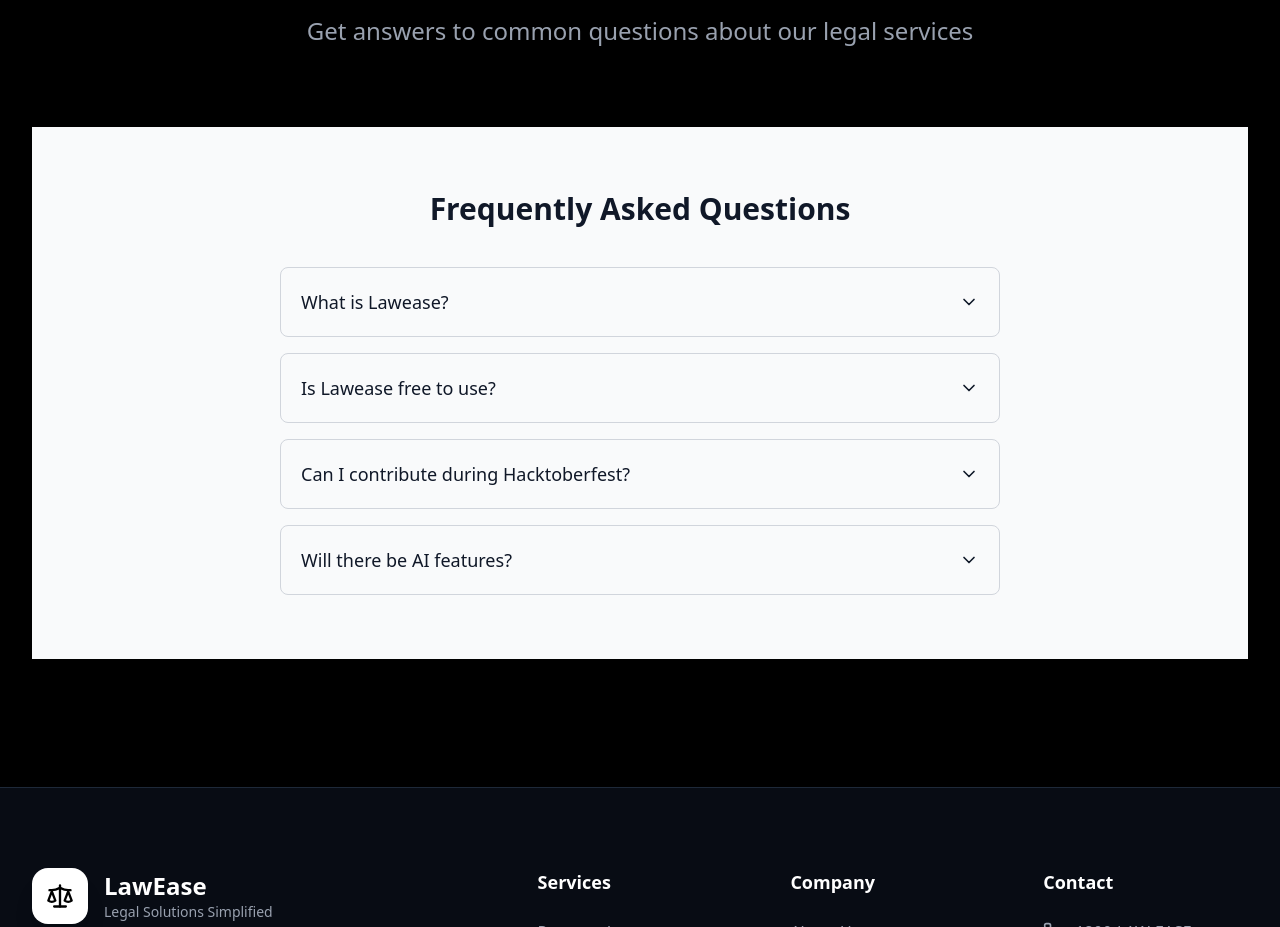
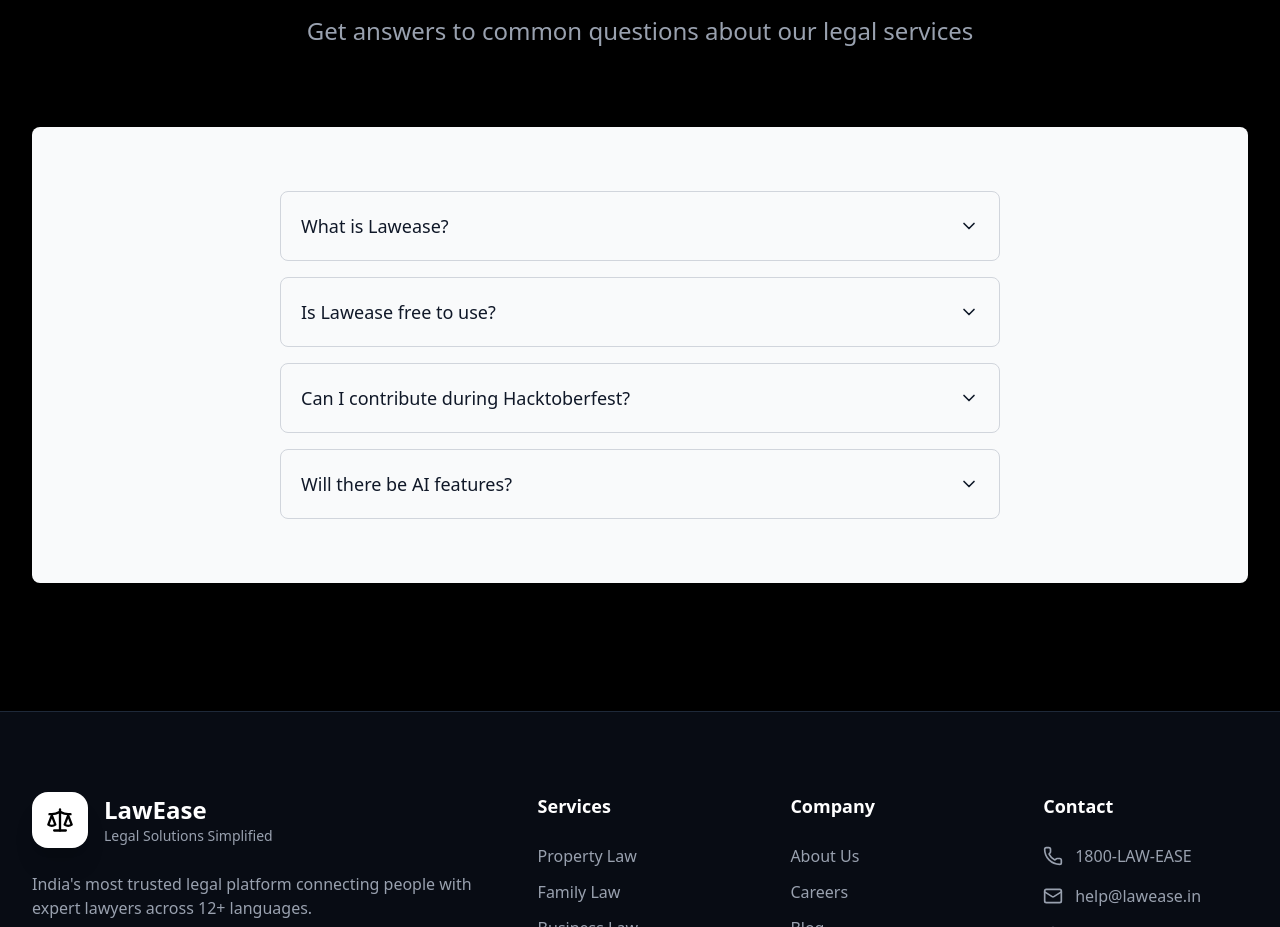
Before and after one commit to mtpvtt07/Lawease, a React (Vite) app in the folder frontend/: page / in a window 1280 px wide. Shown: the part 6069-6996 px from the top of the page. Built offline with nearby package versions, Linux system fonts and the light colour scheme.

Commit message:
improve the ui and added a beatifull scrollbar

```diff
--- a/frontend/src/components/FAQSection.jsx
+++ b/frontend/src/components/FAQSection.jsx
@@ -33,12 +33,8 @@
   };
 
   return (
-    <section className="py-16 bg-gray-50 dark:bg-gray-900 text-gray-900 dark:text-gray-100">
+    <section className="py-16 bg-gray-50 dark:bg-gray-900 text-gray-900 dark:text-gray-100 rounded-lg">
       <div className="max-w-3xl mx-auto px-6">
-        <h2 className="text-3xl font-bold text-center mb-10">
-          Frequently Asked Questions
-        </h2>
-
         <div className="space-y-4">
           {faqs.map((faq, index) => (
             <div
--- a/frontend/src/index.css
+++ b/frontend/src/index.css
@@ -20,3 +20,44 @@
     to { opacity: 1; transform: none; }
   }
 }
+
+/* Base scrollbar setup */
+::-webkit-scrollbar {
+  width: 6px;
+  height: 6px;
+}
+
+/* Track (background behind the scrollbar thumb) */
+::-webkit-scrollbar-track {
+  background: var(--scrollbar-track);
+  border-radius: 6px;
+}
+
+/* Thumb (the draggable part) */
+::-webkit-scrollbar-thumb {
+  background: linear-gradient(180deg, var(--scrollbar-start), var(--scrollbar-end));
+  border-radius: 6px;
+}
+
+/* Hover effect for thumb */
+::-webkit-scrollbar-thumb:hover {
+  background: linear-gradient(180deg, var(--scrollbar-hover-start), var(--scrollbar-hover-end));
+}
+
+/* Light mode variables */
+:root {
+  --scrollbar-track: #f0f0f0;
+  --scrollbar-start: #6b7280; /* gray-500 */
+  --scrollbar-end: #9ca3af;   /* gray-400 */
+  --scrollbar-hover-start: #4b5563; /* gray-600 */
+  --scrollbar-hover-end: #6b7280;   /* gray-500 */
+}
+
+/* Dark mode variables */
+.dark {
+  --scrollbar-track: #111827; /* gray-900 */
+  --scrollbar-start: #374151; /* gray-700 */
+  --scrollbar-end: #6b7280;   /* gray-500 */
+  --scrollbar-hover-start: #4b5563; /* gray-600 */
+  --scrollbar-hover-end: #9ca3af;   /* gray-400 */
+}
```
